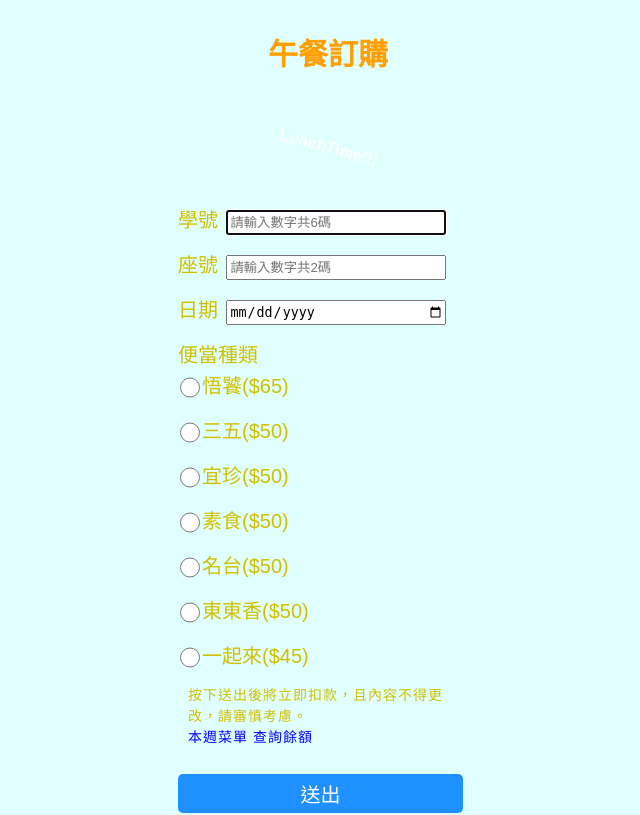
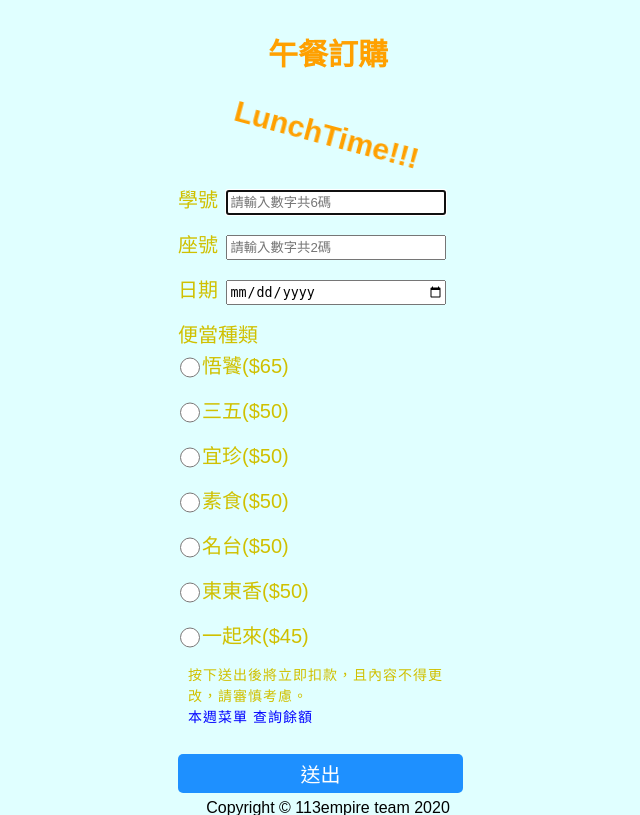
Before and after one commit to 113empire/lunch13, a Flask app: page /order/ in a window 1280 px wide. Shown: the top 815 px of the page, without its empty margins (312-952 px from the left). Run offline with Flask 2, Linux system fonts and the light colour scheme.

Commit message:
Update order.html

```diff
--- a/templates/order.html
+++ b/templates/order.html
@@ -17,8 +17,8 @@
             <h1 class="title">午餐訂購</h1>
         </header>
 
-        <header class="header">
-            <h1 class="lunchtime">LunchTime!!!</h1>
+        <header class="lunchtime">
+            <h1 class="title">LunchTime!!!</h1>
         </header>
 
         <main>
```
